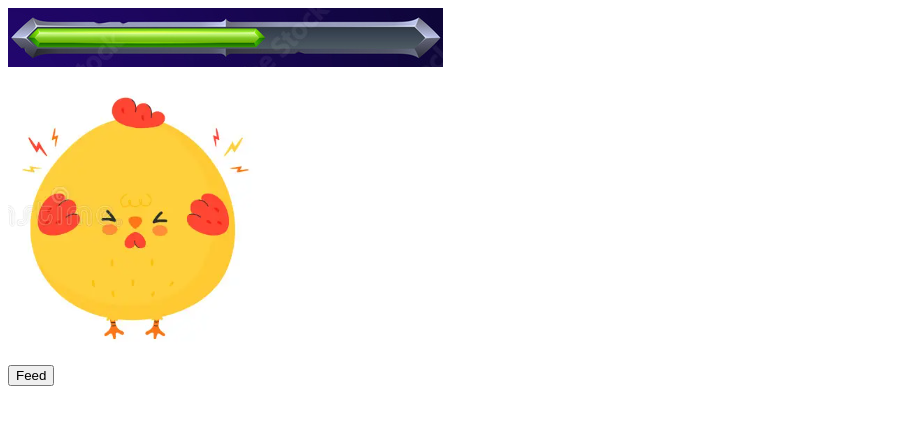
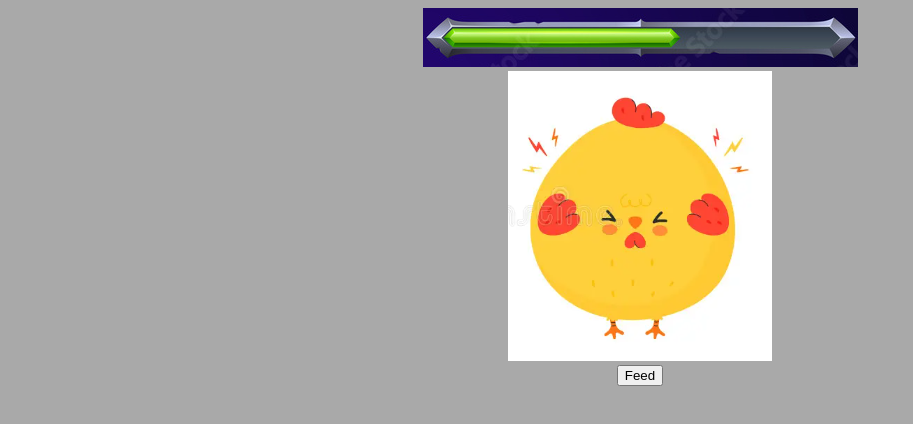
Before and after one commit to lolmaosteffen/tamagochi-test, a plain HTML site: page index.html in a window 1280 px wide. Shown: the whole page, without its empty margins (0-913 px from the left). Drawn offline with Linux system fonts and the light colour scheme.

Commit message:
lagde litt css

```diff
--- a/index.html
+++ b/index.html
@@ -11,12 +11,13 @@
 </head>
 
 <body>
-    <div id="HP"></div>
+    <div class="container">
+        <div id="HP"></div>
 
-    <div id="chicken"><img src="img/Screenshot 2024-08-26 101313.png" alt=""></div>
+        <div id="chicken"><img src="img/Screenshot 2024-08-26 101313.png" alt=""></div>
 
-    <button onclick="feedingTime()">Feed</button>
-
+        <button onclick="feedingTime()">Feed</button>
+    </div>
     <script src="kode.js"></script>
 </body>
 
--- a/style.css
+++ b/style.css
@@ -0,0 +1,12 @@
+body {
+    display: flex;
+    flex-direction: column;
+    align-items: center;
+    background-color: darkgray;
+}
+
+.container {
+    display: flex;
+    flex-direction: column;
+    align-items: center;
+}
```
